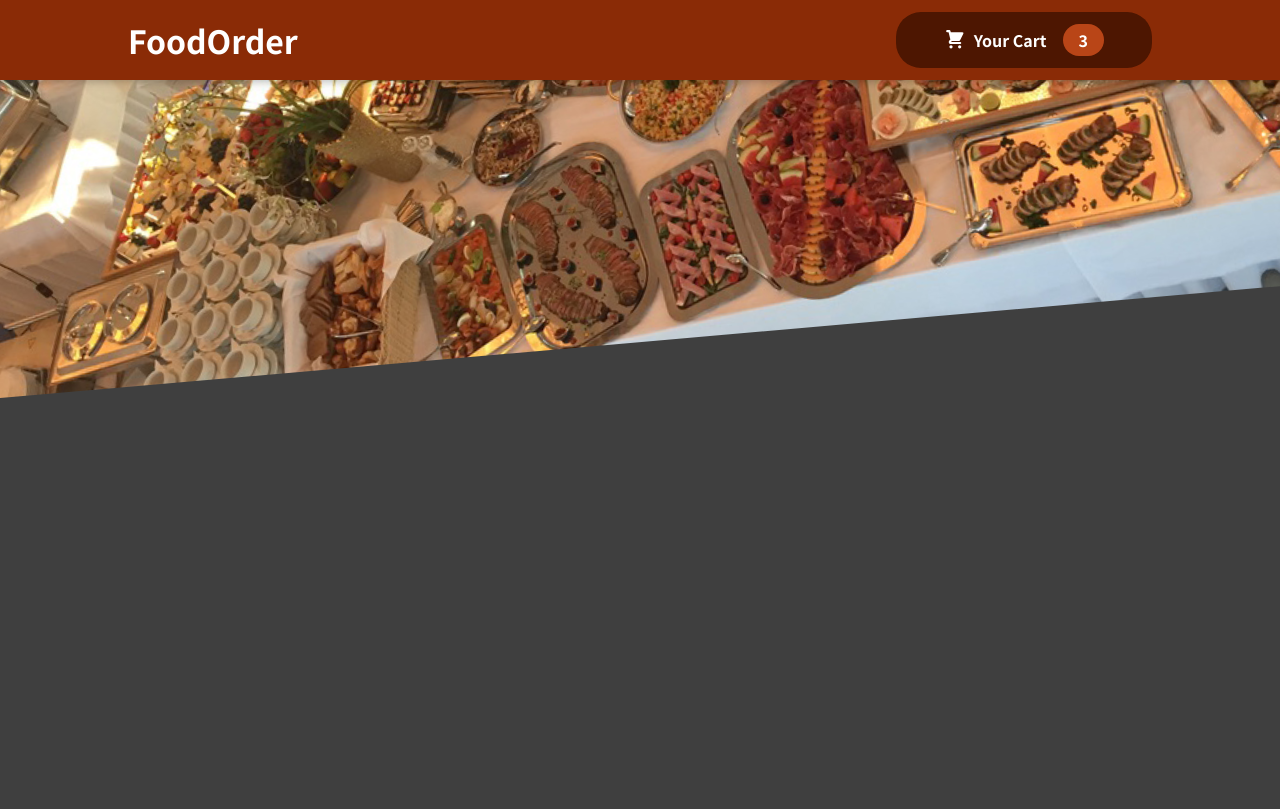
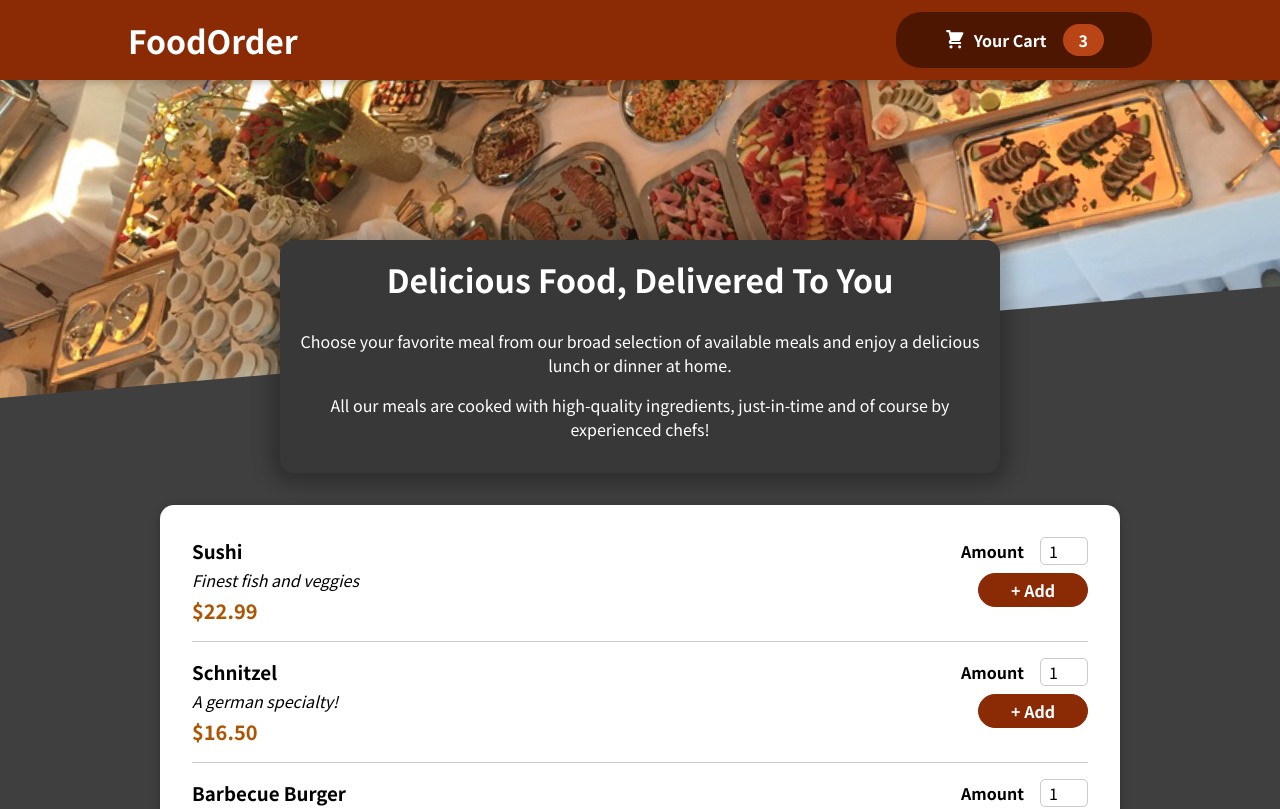
Before and after one commit to exece/food-order-app, a React (Create React App) app: page / in a window 1280 px wide. Shown: the top 809 px of the page. Built offline with nearby package versions, Linux system fonts and the light colour scheme.

Commit message:
Finished off Meals Components

```diff
--- a/src/App.js
+++ b/src/App.js
@@ -1,10 +1,14 @@
 import { Fragment } from 'react';
 import Header from './components/Layout/Header';
+import Meals from './components/Meals/Meals';
 
 function App() {
   return (
     <Fragment>
       <Header />
+      <main>
+        <Meals />
+      </main>
     </Fragment>
   );
 }
--- a/src/components/Meals/AvailableMeals.js
+++ b/src/components/Meals/AvailableMeals.js
@@ -1,4 +1,7 @@
-import classes from './AvailableMeals.module.css';
+import Card from "../UI/Card";
+import MealItem from "./MealItem/MealItem";
+
+import classes from "./AvailableMeals.module.css";
 
 const DUMMY_MEALS = [
   {
@@ -28,11 +31,20 @@
 ];
 
 const AvailableMeals = () => {
-  const mealsList = DUMMY_MEALS.map((meal) => <li>{meal.name}</li>);
+  const mealsList = DUMMY_MEALS.map((meal) => (
+    <MealItem
+      key={meal.id}
+      name={meal.name}
+      description={meal.description}
+      price={meal.price}
+    />
+  ));
 
   return (
     <section className={classes.meals}>
-      <ul>{mealsList}</ul>
+      <Card>
+        <ul>{mealsList}</ul>
+      </Card>
     </section>
   );
 };
--- /dev/null
+++ b/src/components/Meals/MealItem/MealItem.js
@@ -0,0 +1,22 @@
+import MealItemForm from './MealItemForm';
+
+import classes from './MealItem.module.css';
+
+const MealItem = (props) => {
+    const price = `$${props.price.toFixed(2)}`;
+
+  return (
+    <li className={classes.meal}>
+      <div>
+        <h3>{props.name}</h3>
+        <div className={classes.description}>{props.description}</div>
+        <div className={classes.price}>{price}</div>
+      </div>
+      <div>
+        <MealItemForm />
+      </div>
+    </li>
+  );
+};
+
+export default MealItem;
--- /dev/null
+++ b/src/components/Meals/MealItem/MealItem.module.css
@@ -0,0 +1,22 @@
+.meal {
+    display: flex;
+    justify-content: space-between;
+    margin: 1rem;
+    padding-bottom: 1rem;
+    border-bottom: 1px solid #ccc;
+  }
+
+  .meal h3 {
+    margin: 0 0 0.25rem 0;
+  }
+
+  .description {
+    font-style: italic;
+  }
+
+  .price {
+    margin-top: 0.25rem;
+    font-weight: bold;
+    color: #ad5502;
+    font-size: 1.25rem;
+  }
--- /dev/null
+++ b/src/components/Meals/MealItem/MealItemForm.js
@@ -0,0 +1,24 @@
+
+import Input from '../../UI/Input';
+import classes from './MealItemForm.module.css';
+
+const MealItemForm = (props) => {
+  return (
+    <form className={classes.form}>
+      <Input
+        label='Amount'
+        input={{
+          id: 'amount_' + props.id,
+          type: 'number',
+          min: '1',
+          max: '5',
+          step: '1',
+          defaultValue: '1',
+        }}
+      />
+      <button>+ Add</button>
+    </form>
+  );
+};
+
+export default MealItemForm;
--- /dev/null
+++ b/src/components/Meals/MealItem/MealItemForm.module.css
@@ -0,0 +1,20 @@
+.form {
+    text-align: right;
+  }
+
+  .form button {
+    font: inherit;
+    cursor: pointer;
+    background-color: #8a2b06;
+    border: 1px solid #8a2b06;
+    color: white;
+    padding: 0.25rem 2rem;
+    border-radius: 20px;
+    font-weight: bold;
+  }
+
+  .form button:hover,
+  .form button:active {
+    background-color: #641e03;
+    border-color: #641e03;
+  }
--- a/src/components/Meals/Meals.js
+++ b/src/components/Meals/Meals.js
@@ -1,6 +1,15 @@
+import { Fragment } from "react";
+
+import MealsSummary from "./MealsSummary";
+import AvailableMeals from "./AvailableMeals";
 
 const Meals = () => {
-
-}
+  return (
+    <Fragment>
+      <MealsSummary />
+      <AvailableMeals />
+    </Fragment>
+  );
+};
 
 export default Meals;
--- /dev/null
+++ b/src/components/UI/Card.js
@@ -0,0 +1,8 @@
+
+import classes from './Card.module.css';
+
+const Card = (props) => {
+    return <div className={classes.card}>{props.children}</div>
+};
+
+export default Card;
--- /dev/null
+++ b/src/components/UI/Card.module.css
@@ -0,0 +1,6 @@
+.card {
+    padding: 1rem;
+    box-shadow: 0 2px 8px rgba(0, 0, 0, 0.25);
+    border-radius: 14px;
+    background-color: white;
+  }
--- /dev/null
+++ b/src/components/UI/Input.js
@@ -0,0 +1,12 @@
+import classes from './Input.module.css';
+
+const Input = (props) => {
+  return (
+    <div className={classes.input}>
+      <label htmlFor={props.input.id}>{props.label}</label>
+      <input {...props.input} />
+    </div>
+  );
+};
+
+export default Input;
--- /dev/null
+++ b/src/components/UI/Input.module.css
@@ -0,0 +1,18 @@
+.input {
+    display: flex;
+    align-items: center;
+    margin-bottom: 0.5rem;
+  }
+
+  .input label {
+    font-weight: bold;
+    margin-right: 1rem;
+  }
+
+  .input input {
+    width: 3rem;
+    border-radius: 5px;
+    border: 1px solid #ccc;
+    font: inherit;
+    padding-left: 0.5rem;
+  }
```
Also changed, not shown: 1 other file (tests, documents, lock files or other folders).
